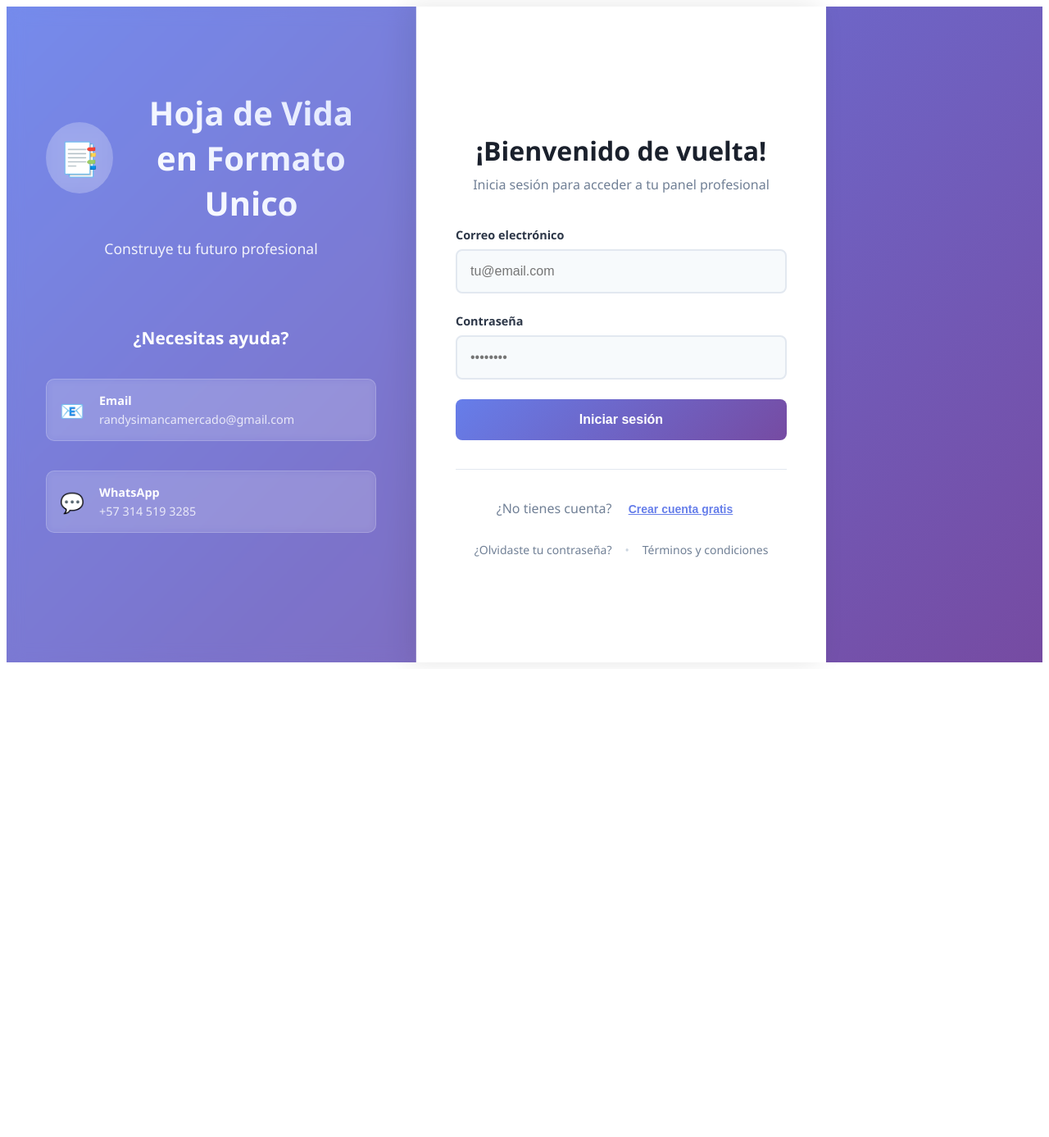
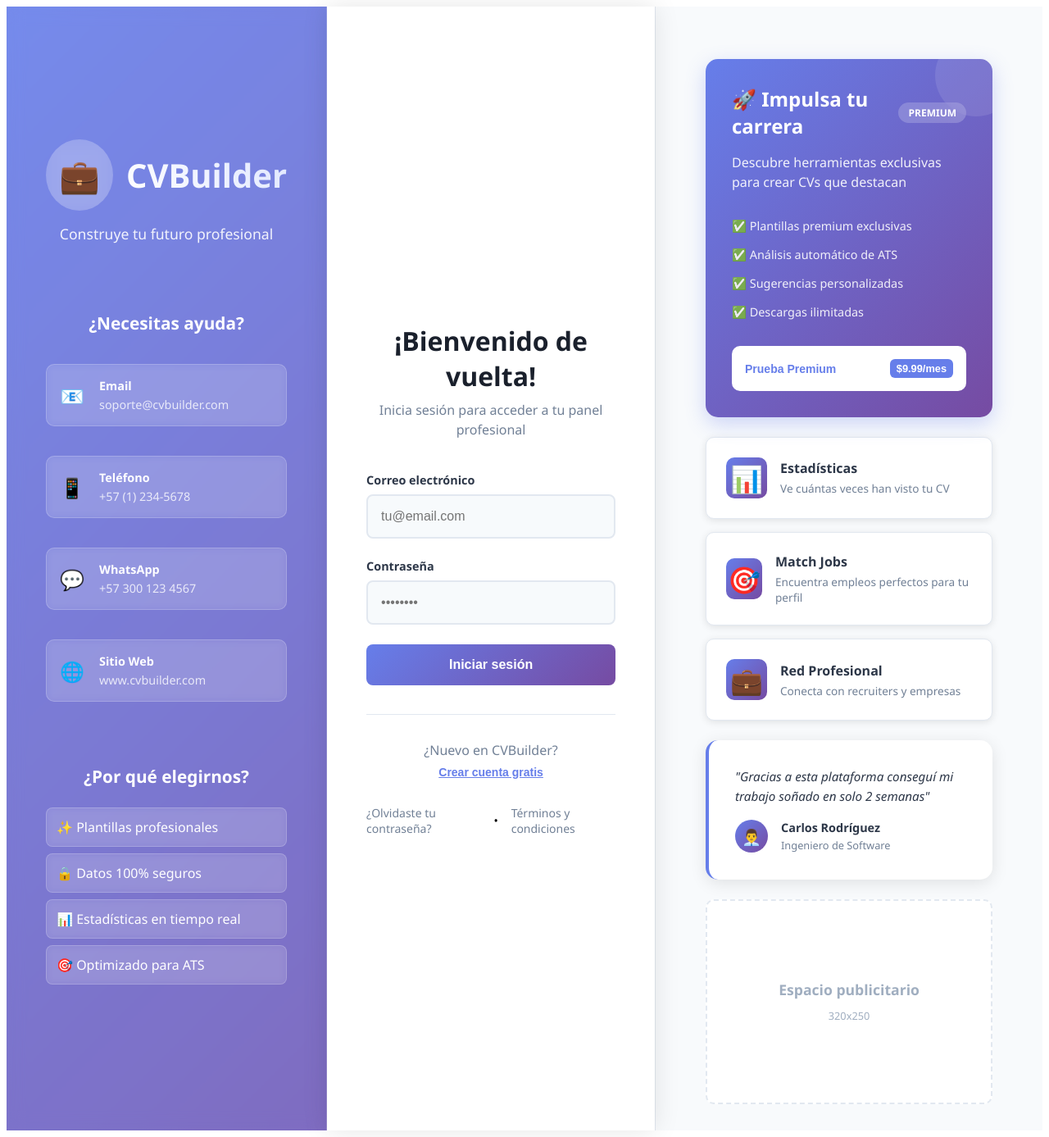
Before and after one commit to RandySimanca/aplicacion, a Vue app in the folder frontend/: page /login in a window 1280 px wide. Shown: the whole page at 82% size. Before the commit the page ends 816 px from the top, so only its background shows below. Built offline with nearby package versions, Linux system fonts and the light colour scheme; no server answers.

Commit message:
Update Login.vue
se agrega espacio publicitario

```diff
--- a/frontend/src/views/Login.vue
+++ b/frontend/src/views/Login.vue
@@ -4,8 +4,8 @@
     <div class="contact-panel">
       <div class="contact-header">
         <div class="logo">
-          <div class="logo-icon">📑</div>
-          <h1>Hoja de Vida en Formato Unico</h1>
+          <div class="logo-icon">💼</div>
+          <h1>CVBuilder</h1>
         </div>
         <p class="tagline">Construye tu futuro profesional</p>
       </div>
@@ -16,33 +16,33 @@
           <span class="icon">📧</span>
           <div>
             <strong>Email</strong>
-            <p>randysimancamercado@gmail.com</p>
+            <p>soporte@cvbuilder.com</p>
           </div>
         </div>
-        <!--<div class="contact-item">
+        <div class="contact-item">
           <span class="icon">📱</span>
           <div>
             <strong>Teléfono</strong>
             <p>+57 (1) 234-5678</p>
           </div>
-        </div>-->
+        </div>
         <div class="contact-item">
           <span class="icon">💬</span>
           <div>
             <strong>WhatsApp</strong>
-            <p>+57 314 519 3285</p>
+            <p>+57 300 123 4567</p>
           </div>
         </div>
-       <!-- <div class="contact-item">
+        <div class="contact-item">
           <span class="icon">🌐</span>
-         <div>
+          <div>
             <strong>Sitio Web</strong>
             <p>www.cvbuilder.com</p>
           </div>
-        </div>-->
+        </div>
       </div>
 
-     <!-- <div class="features">
+      <div class="features">
         <h3>¿Por qué elegirnos?</h3>
         <ul>
           <li>✨ Plantillas profesionales</li>
@@ -50,7 +50,7 @@
           <li>📊 Estadísticas en tiempo real</li>
           <li>🎯 Optimizado para ATS</li>
         </ul>
-      </div>-->
+      </div>
     </div>
 
     <!-- Formulario de login -->
@@ -124,7 +124,7 @@
 
       <div class="form-footer">
         <p>
-          {{ modoRegistro ? "¿Ya tienes una cuenta?" : "¿No tienes cuenta?" }}
+          {{ modoRegistro ? "¿Ya tienes una cuenta?" : "¿Nuevo en CVBuilder?" }}
           <button @click="modoRegistro = !modoRegistro" class="toggle-btn">
             {{ modoRegistro ? "Iniciar sesión" : "Crear cuenta gratis" }}
           </button>
@@ -136,6 +136,79 @@
         <a href="#" class="link">¿Olvidaste tu contraseña?</a>
         <span class="separator">•</span>
         <a href="#" class="link">Términos y condiciones</a>
+      </div>
+    </div>
+
+    <!-- Panel publicitario -->
+    <div class="ads-panel">
+      <div class="ads-container">
+        <!-- Anuncio principal -->
+        <div class="main-ad">
+          <div class="ad-header">
+            <h3>🚀 Impulsa tu carrera</h3>
+            <span class="ad-badge">PREMIUM</span>
+          </div>
+          <div class="ad-content">
+            <p>Descubre herramientas exclusivas para crear CVs que destacan</p>
+            <ul class="benefits-list">
+              <li>✅ Plantillas premium exclusivas</li>
+              <li>✅ Análisis automático de ATS</li>
+              <li>✅ Sugerencias personalizadas</li>
+              <li>✅ Descargas ilimitadas</li>
+            </ul>
+            <button class="cta-btn">
+              Prueba Premium
+              <span class="price">$9.99/mes</span>
+            </button>
+          </div>
+        </div>
+
+        <!-- Anuncios secundarios -->
+        <div class="secondary-ads">
+          <div class="small-ad">
+            <div class="ad-icon">📊</div>
+            <div class="ad-text">
+              <h4>Estadísticas</h4>
+              <p>Ve cuántas veces han visto tu CV</p>
+            </div>
+          </div>
+
+          <div class="small-ad">
+            <div class="ad-icon">🎯</div>
+            <div class="ad-text">
+              <h4>Match Jobs</h4>
+              <p>Encuentra empleos perfectos para tu perfil</p>
+            </div>
+          </div>
+
+          <div class="small-ad">
+            <div class="ad-icon">💼</div>
+            <div class="ad-text">
+              <h4>Red Profesional</h4>
+              <p>Conecta con recruiters y empresas</p>
+            </div>
+          </div>
+        </div>
+
+        <!-- Testimonial -->
+        <div class="testimonial-ad">
+          <div class="quote">"Gracias a esta plataforma conseguí mi trabajo soñado en solo 2 semanas"</div>
+          <div class="author">
+            <div class="avatar">👨‍💼</div>
+            <div class="author-info">
+              <strong>Carlos Rodríguez</strong>
+              <span>Ingeniero de Software</span>
+            </div>
+          </div>
+        </div>
+
+        <!-- Banner publicitario externo (ejemplo) -->
+        <div class="external-ad">
+          <div class="ad-placeholder">
+            <p>Espacio publicitario</p>
+            <small>320x250</small>
+          </div>
+        </div>
       </div>
     </div>
   </div>
@@ -232,8 +305,7 @@ const handleRegister = async () => {
 
 /* Panel de contacto */
 .contact-panel {
-  flex: 1;
-  max-width: 500px;
+  flex: 0 0 350px;
   padding: 3rem;
   background: rgba(255, 255, 255, 0.1);
   backdrop-filter: blur(10px);
@@ -338,14 +410,15 @@ const handleRegister = async () => {
 
 /* Formulario de login */
 .login-card {
-  flex: 1;
-  max-width: 500px;
+  flex: 0 0 400px;
   background: white;
   padding: 3rem;
   display: flex;
   flex-direction: column;
   justify-content: center;
-  box-shadow: -10px 0 30px rgba(0, 0, 0, 0.1);
+  box-shadow: 0 0 30px rgba(0, 0, 0, 0.1);
+  position: relative;
+  z-index: 2;
 }
 
 .form-header {
@@ -501,25 +574,285 @@ const handleRegister = async () => {
   text-decoration: underline;
 }
 
-.separator {
-  color: #cbd5e0;
+/* Panel publicitario */
+.ads-panel {
+  flex: 1;
+  background: #f8fafc;
+  padding: 2rem;
+  overflow-y: auto;
+  border-left: 1px solid #e2e8f0;
+}
+
+.ads-container {
+  max-width: 350px;
+  margin: 0 auto;
+  display: flex;
+  flex-direction: column;
+  gap: 1.5rem;
+  height: 100%;
+  justify-content: flex-start;
+  padding-top: 2rem;
+}
+
+/* Anuncio principal */
+.main-ad {
+  background: linear-gradient(135deg, #667eea 0%, #764ba2 100%);
+  color: white;
+  padding: 2rem;
+  border-radius: 15px;
+  position: relative;
+  overflow: hidden;
+  box-shadow: 0 8px 25px rgba(102, 126, 234, 0.3);
+}
+
+.main-ad::before {
+  content: '';
+  position: absolute;
+  top: 0;
+  right: 0;
+  width: 100px;
+  height: 100px;
+  background: rgba(255, 255, 255, 0.1);
+  border-radius: 50%;
+  transform: translate(30px, -30px);
+}
+
+.ad-header {
+  display: flex;
+  justify-content: space-between;
+  align-items: center;
+  margin-bottom: 1rem;
+}
+
+.ad-header h3 {
+  margin: 0;
+  font-size: 1.5rem;
+  font-weight: 700;
+}
+
+.ad-badge {
+  background: rgba(255, 255, 255, 0.2);
+  padding: 0.25rem 0.75rem;
+  border-radius: 20px;
+  font-size: 0.75rem;
+  font-weight: 600;
+  backdrop-filter: blur(10px);
+}
+
+.ad-content p {
+  margin-bottom: 1.5rem;
+  font-size: 1rem;
+  line-height: 1.5;
+  opacity: 0.9;
+}
+
+.benefits-list {
+  list-style: none;
+  padding: 0;
+  margin-bottom: 1.5rem;
+}
+
+.benefits-list li {
+  padding: 0.5rem 0;
+  font-size: 0.9rem;
+  opacity: 0.9;
+}
+
+.cta-btn {
+  width: 100%;
+  background: white;
+  color: #667eea;
+  border: none;
+  padding: 1rem;
+  border-radius: 10px;
+  font-weight: 600;
+  cursor: pointer;
+  transition: all 0.3s ease;
+  display: flex;
+  justify-content: space-between;
+  align-items: center;
+}
+
+.cta-btn:hover {
+  transform: translateY(-2px);
+  box-shadow: 0 5px 15px rgba(0, 0, 0, 0.2);
+}
+
+.price {
+  background: #667eea;
+  color: white;
+  padding: 0.25rem 0.5rem;
+  border-radius: 6px;
+  font-size: 0.8rem;
+}
+
+/* Anuncios secundarios */
+.secondary-ads {
+  display: flex;
+  flex-direction: column;
+  gap: 1rem;
+}
+
+.small-ad {
+  background: white;
+  padding: 1.5rem;
+  border-radius: 10px;
+  display: flex;
+  align-items: center;
+  gap: 1rem;
+  box-shadow: 0 2px 10px rgba(0, 0, 0, 0.1);
+  transition: all 0.3s ease;
+  border: 1px solid #e2e8f0;
+}
+
+.small-ad:hover {
+  transform: translateY(-2px);
+  box-shadow: 0 4px 20px rgba(0, 0, 0, 0.15);
+}
+
+.ad-icon {
+  font-size: 2rem;
+  width: 50px;
+  height: 50px;
+  display: flex;
+  align-items: center;
+  justify-content: center;
+  background: linear-gradient(135deg, #667eea, #764ba2);
+  border-radius: 10px;
+  color: white;
+}
+
+.ad-text h4 {
+  margin: 0 0 0.25rem 0;
+  font-size: 1rem;
+  color: #2d3748;
+  font-weight: 600;
+}
+
+.ad-text p {
+  margin: 0;
+  font-size: 0.85rem;
+  color: #718096;
+  line-height: 1.4;
+}
+
+/* Testimonial */
+.testimonial-ad {
+  background: white;
+  padding: 2rem;
+  border-radius: 15px;
+  box-shadow: 0 4px 20px rgba(0, 0, 0, 0.1);
+  border-left: 4px solid #667eea;
+}
+
+.quote {
+  font-style: italic;
+  color: #2d3748;
+  margin-bottom: 1rem;
+  line-height: 1.6;
+  font-size: 0.95rem;
+}
+
+.author {
+  display: flex;
+  align-items: center;
+  gap: 1rem;
+}
+
+.avatar {
+  width: 40px;
+  height: 40px;
+  background: linear-gradient(135deg, #667eea, #764ba2);
+  border-radius: 50%;
+  display: flex;
+  align-items: center;
+  justify-content: center;
+  font-size: 1.2rem;
+}
+
+.author-info strong {
+  display: block;
+  color: #2d3748;
+  font-size: 0.9rem;
+  font-weight: 600;
+}
+
+.author-info span {
+  color: #718096;
+  font-size: 0.8rem;
+}
+
+/* Banner publicitario externo */
+.external-ad {
+  background: white;
+  border: 2px dashed #e2e8f0;
+  border-radius: 10px;
+  min-height: 250px;
+  display: flex;
+  align-items: center;
+  justify-content: center;
+  text-align: center;
+  color: #a0aec0;
+  transition: all 0.3s ease;
+}
+
+.external-ad:hover {
+  border-color: #cbd5e0;
+  background: #f7fafc;
+}
+
+.ad-placeholder p {
+  margin: 0 0 0.5rem 0;
+  font-weight: 600;
+  font-size: 1.1rem;
+}
+
+.ad-placeholder small {
+  font-size: 0.8rem;
 }
 
 /* Responsive */
-@media (max-width: 768px) {
+@media (max-width: 1200px) {
   .login-wrapper {
     flex-direction: column;
   }
 
   .contact-panel {
-    max-width: none;
-    padding: 2rem;
+    flex: none;
     border-right: none;
     border-bottom: 1px solid rgba(255, 255, 255, 0.2);
   }
 
   .login-card {
+    flex: none;
     max-width: none;
+  }
+
+  .ads-panel {
+    flex: none;
+    border-left: none;
+    border-top: 1px solid #e2e8f0;
+    max-height: 400px;
+  }
+
+  .ads-container {
+    flex-direction: row;
+    overflow-x: auto;
+    padding-top: 1rem;
+  }
+
+  .main-ad,
+  .secondary-ads,
+  .testimonial-ad,
+  .external-ad {
+    flex: 0 0 300px;
+  }
+}
+
+@media (max-width: 768px) {
+  .contact-panel,
+  .login-card,
+  .ads-panel {
     padding: 2rem;
   }
 
@@ -535,11 +868,24 @@ const handleRegister = async () => {
   .form-header h2 {
     font-size: 1.5rem;
   }
+
+  .ads-container {
+    flex-direction: column;
+    max-height: none;
+  }
+
+  .main-ad,
+  .secondary-ads,
+  .testimonial-ad,
+  .external-ad {
+    flex: none;
+  }
 }
 
 @media (max-width: 480px) {
   .contact-panel,
-  .login-card {
+  .login-card,
+  .ads-panel {
     padding: 1.5rem;
   }
 
```
